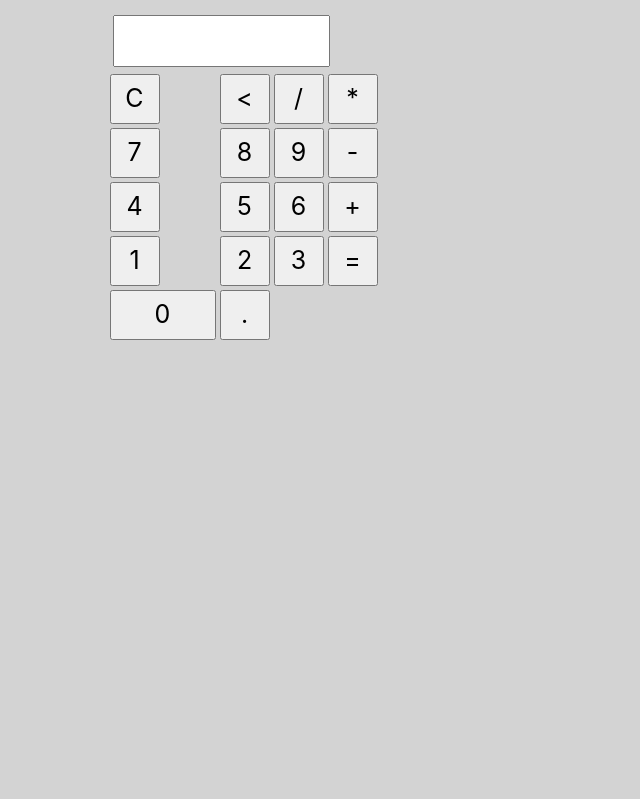
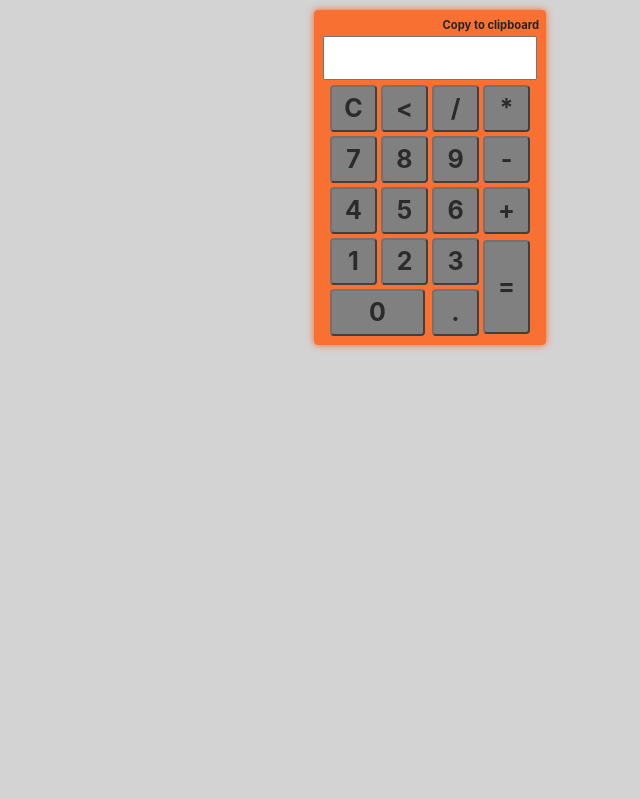
Before and after one commit to BenjaminThylin/math101, a PHP site: page / in a window 1280 px wide. Shown: the part 76-875 px from the top of the page, without its empty margins (640-1280 px from the left). Run offline with PHP 8.4, Linux system fonts and the light colour scheme; data that the repository does not hold is empty; some libraries are stand-ins or nearby versions.

Commit message:
Side Calculator: Style, basic calc functions and CTC(Copy to clipboard)

```diff
--- a/www/footer.php
+++ b/www/footer.php
@@ -3,6 +3,7 @@
 <script src="https://cdnjs.cloudflare.com/ajax/libs/popper.js/1.12.9/umd/popper.min.js" integrity="sha384-ApNbgh9B+Y1QKtv3Rn7W3mgPxhU9K/ScQsAP7hUibX39j7fakFPskvXusvfa0b4Q" crossorigin="anonymous"></script>
 <script src="https://maxcdn.bootstrapcdn.com/bootstrap/4.0.0/js/bootstrap.min.js" integrity="sha384-JZR6Spejh4U02d8jOt6vLEHfe/JQGiRRSQQxSfFWpi1MquVdAyjUar5+76PVCmYl" crossorigin="anonymous"></script>
 <script type="text/javascript" src="js/main.js"></script>
+<script type='text/javascript' src='sidecalc/sidecalc.js'></script>
 </body>
 <footer class="section footer-classic context-dark bg-image" style="background: #2d3246;">
         <div class="container">
--- a/www/header.php
+++ b/www/header.php
@@ -8,8 +8,9 @@
 	<meta charset="utf-8">
     <meta name="viewport" content="width=device-width, initial-scale=1, shrink-to-fit=no">
 	<link rel="stylesheet" href="https://stackpath.bootstrapcdn.com/bootstrap/4.1.3/css/bootstrap.min.css" integrity="sha384-MCw98/SFnGE8fJT3GXwEOngsV7Zt27NXFoaoApmYm81iuXoPkFOJwJ8ERdknLPMO" crossorigin="anonymous">
-	<link rel="stylesheet" type="text/css" href="main.css">
-	<script src="https://ajax.googleapis.com/ajax/libs/jquery/2.1.3/jquery.min.js"></script>
+  <link rel="stylesheet" type="text/css" href="main.css">
+  <link rel="stylesheet" type="text/css" href="sidecalc/sidecalc.css">
+  <script src="https://ajax.googleapis.com/ajax/libs/jquery/2.1.3/jquery.min.js"></script>
 	<title>Math101</title>
 </head>
 <body>
--- a/www/index.php
+++ b/www/index.php
@@ -22,7 +22,7 @@
 						<?php require "sidemenu.php" ?>
 					</div>
 				</div>
-		    <div id="mathsubject_info" class="col-md-7"></div>
+		    <div id="mathsubject_info" class="col-md-8"></div>
 				<div id="sidecalc" class="col-md-3.5">
 					<?php require "sidecalc/sidecalc.html" ?>
 				</div>
--- a/www/sidecalc/sidecalc.css
+++ b/www/sidecalc/sidecalc.css
@@ -2,16 +2,71 @@
     margin: 0px;
     padding: 0px;
 }
+
+#sidecalc {
+    margin: 0 auto;
+}
+
+#sidecalcmain{
+    background-color: rgba(252, 102, 33, 0.9);
+    box-shadow: 0px 0px 7px rgba(252, 102, 33, 1);
+    padding: 7px;
+    border-radius: 4px;
+}
+
+
 .button{
-    width: 50px;
-    height: 50px;
+    margin: 2px;
+    width: 47px;
+    height: 47px;
     font-size: 25px;
+    cursor: pointer;
+    border-color: rgba(19, 18, 18, 0.5);
+    border-radius: 4px;
+    background-color: gray;
+    color: rgb(43, 43, 43);
+    font-weight: bold;
+}
+
+.btn-outline-danger:hover {
+    color: #fff;
+    background-color: rgb(185, 49, 0);
+}
+
+#buttontable{
+    margin: 0 auto;
+}
+
+
+#zerobtn{
+    width: 95px;
+}
+
+#equalbtn{
+    height: 94.5px;
+
+}
+
+.textview{
+    width: 214px;
     margin: 2px;
+    font-size: 20px;
+    padding: 5px;
+    margin-bottom: 3px;
+}
+
+#ctc{
+    margin: 0 auto;
+    text-align: right;
+    font-size: 70%;
+    font-weight: bold;
+}
+
+#ctc:hover {
+    color: rgb(185, 49, 0);
     cursor: pointer;
 }
-.textview{
-    width: 217px;
-    margin: 5px;
-    font-size: 25px;
-    padding: 5px;
+#ctc:active {
+    color: black;
+    cursor: pointer;
 }
--- a/www/sidecalc/sidecalc.html
+++ b/www/sidecalc/sidecalc.html
@@ -1,45 +1,39 @@
-<!DOCTYPE html>
-<html>
-<head>
-    <meta charset="utf-8">
-    <script type='text/javascript' src='sidecalc.js'></script>
-    <link rel="stylesheet" type="text/css" href="sidecalc.css">
-</head>
-<body class="sidecalc">
-<div class="sidecalcmain">
+
+<div class="sidecalc">
+<div id="sidecalcmain" class="sidecalcmain">
 <form name="sidecalcform">
+<p id="ctc" class="ctc" onclick="copyToClipboard(textview)">Copy to clipboard</p>
 <input class="textview" name="textview">
 </form>
-<table>
+<table id="buttontable">
     <tr>
-    <td><input class="button" type="button" value="C" onclick="clean()"></td>
-    <td><input class="button" type="button" value="<" onclick="back()"></td>
-    <td><input class="button" type="button" value="/" onclick="insert('/')"></td>
-    <td><input class="button" type="button" value="*" onclick="insert('*')"></td>
+    <td><input class="button btn-outline-danger" type="button" value="C" onclick="clean()"></td>
+    <td><input class="button btn-outline-danger" type="button" value="<" onclick="back()"></td>
+    <td><input class="button btn-outline-danger" type="button" value="/" onclick="insert('/')"></td>
+    <td><input class="button btn-outline-danger" type="button" value="*" onclick="insert('*')"></td>
     </tr>
     <tr>
-    <td><input class="button" type="button" value="7" onclick="insert(7)"></td>
-    <td><input class="button" type="button" value="8" onclick="insert(8)"></td>
-    <td><input class="button" type="button" value="9" onclick="insert(9)"></td>
-    <td><input class="button" type="button" value="-" onclick="insert('-')"></td>
+    <td><input class="button btn-outline-danger" type="button" value="7" onclick="insert(7)"></td>
+    <td><input class="button btn-outline-danger" type="button" value="8" onclick="insert(8)"></td>
+    <td><input class="button btn-outline-danger" type="button" value="9" onclick="insert(9)"></td>
+    <td><input class="button btn-outline-danger" type="button" value="-" onclick="insert('-')"></td>
     </tr>
     <tr>
-    <td><input class="button" type="button" value="4" onclick="insert(4)"></td>
-    <td><input class="button" type="button" value="5" onclick="insert(5)"></td>
-    <td><input class="button" type="button" value="6" onclick="insert(6)"></td>
-    <td><input class="button" type="button" value="+" onclick="insert('+')"></td>
+    <td><input class="button btn-outline-danger" type="button" value="4" onclick="insert(4)"></td>
+    <td><input class="button btn-outline-danger" type="button" value="5" onclick="insert(5)"></td>
+    <td><input class="button btn-outline-danger" type="button" value="6" onclick="insert(6)"></td>
+    <td><input class="button btn-outline-danger" type="button" value="+" onclick="insert('+')"></td>
     </tr>
     <tr>
-    <td><input class="button" type="button" value="1" onclick="insert(1)"></td>
-    <td><input class="button" type="button" value="2" onclick="insert(2)"></td>
-    <td><input class="button" type="button" value="3" onclick="insert(3)"></td>
-    <td><input class="button" type="button" value="=" onclick="equal()"></td>
+    <td><input class="button btn-outline-danger" type="button" value="1" onclick="insert(1)"></td>
+    <td><input class="button btn-outline-danger" type="button" value="2" onclick="insert(2)"></td>
+    <td><input class="button btn-outline-danger" type="button" value="3" onclick="insert(3)"></td>
+    <td rowspan="5"><input id="equalbtn" class="button btn-outline-danger" type="button" value="=" onclick="equal()"></td>
     </tr>
     <tr>
-    <td><input class="button" style="width: 106px" type="button" value="0" onclick="insert(0)"></td>
-    <td><input class="button" type="button" value="." onclick="insert('.')"></td>
+    <td colspan="2"><input id="zerobtn" class="button btn-outline-danger" type="button" value="0" onclick="insert(0)"></td>
+    <td><input class="button btn-outline-danger" type="button" value="." onclick="insert('.')"></td>
     </tr>
 </table>
 </div>
-</body>
-</html>
+</div>
--- a/www/sidecalc/sidecalc.js
+++ b/www/sidecalc/sidecalc.js
@@ -1,17 +1,45 @@
 
 function insert(num) {
-    document.form.textview.value = document.form.textview.value + num
+    var oldval = $(".textview").val() || 0;
+    $(".textview").val(oldval + num);
 }
+
 function equal() {
-    var exp = document.form.textview.value
+    var exp = $(".textview").val()
     if (exp) {
-        document.form.textview.value = eval(exp)
+        $(".textview").val(eval(exp))
     }
 }
+
 function clean() {
-    document.form.textview.value = ""
+    $(".textview").val("")
 }
+
 function back() {
-    var exp = document.form.textview.value;
-    document.form.textview.value = exp.substring(0, exp-length-1);
+    var exp = $(".textview").val();
+    $(".textview").val(exp.substring(0, exp.length-1));
 }
+
+function copyToClipboard(element) {
+    var $temp = $("<input>");
+    $("body").append($temp);
+    $temp.val($(element).text()).select();
+    document.execCommand("copy");
+    $temp.remove();
+}
+
+// var copyTextareaBtn = $('.js-textareacopybtn');
+
+$('.ctc').click(function(){
+    var copyTextarea = $('.textview');
+    copyTextarea.focus();
+    copyTextarea.select();
+
+    try {
+        var successful = document.execCommand('copy');
+        var msg = successful ? 'successful' : 'unsuccessful';
+        console.log('Copying text command was ' + msg);
+    } catch (err) {
+        console.log('Oops, unable to copy');
+    }
+});
```
Also changed, not shown: www/includes/test.txt (added, +44 -0 lines).
